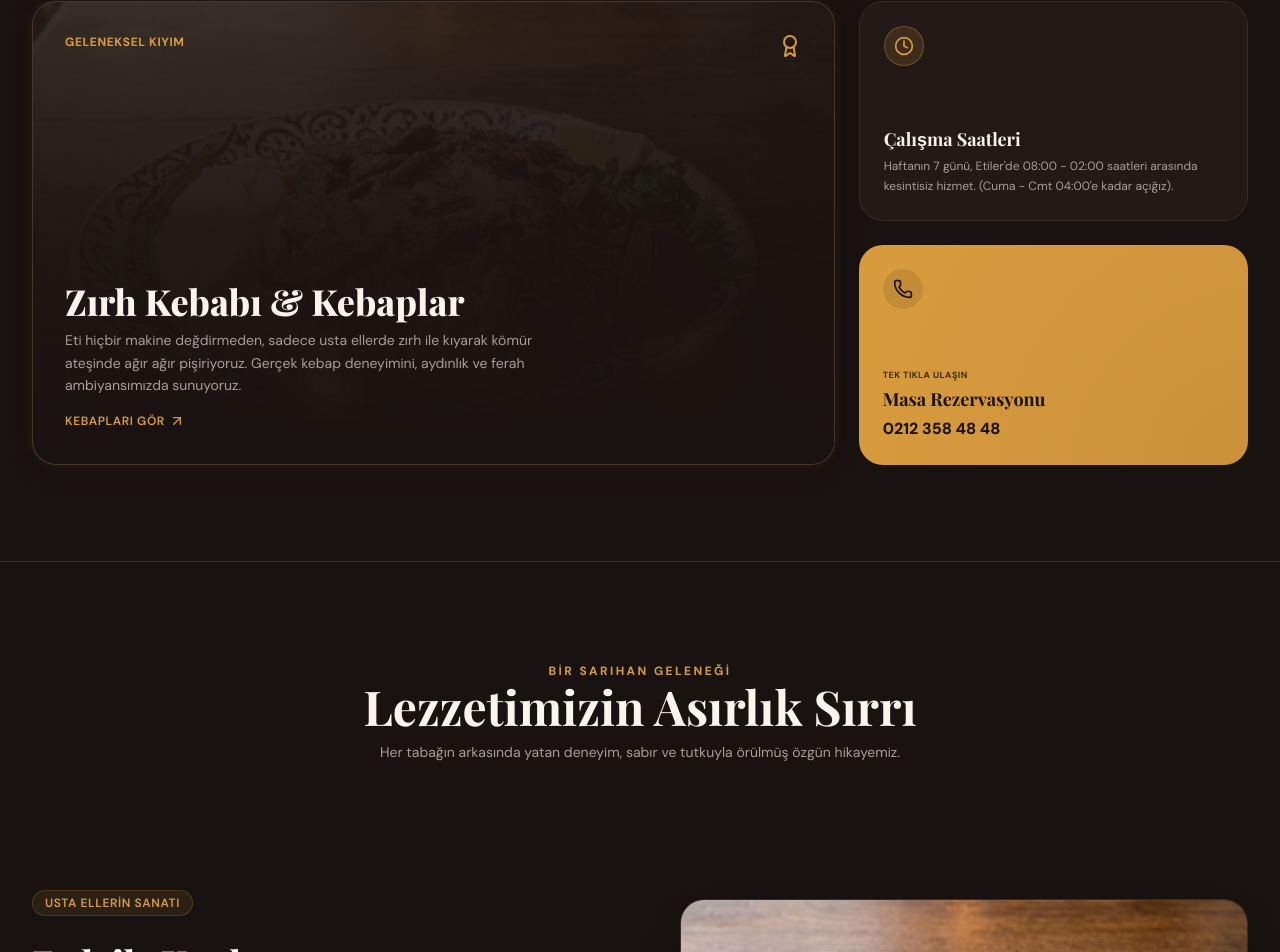
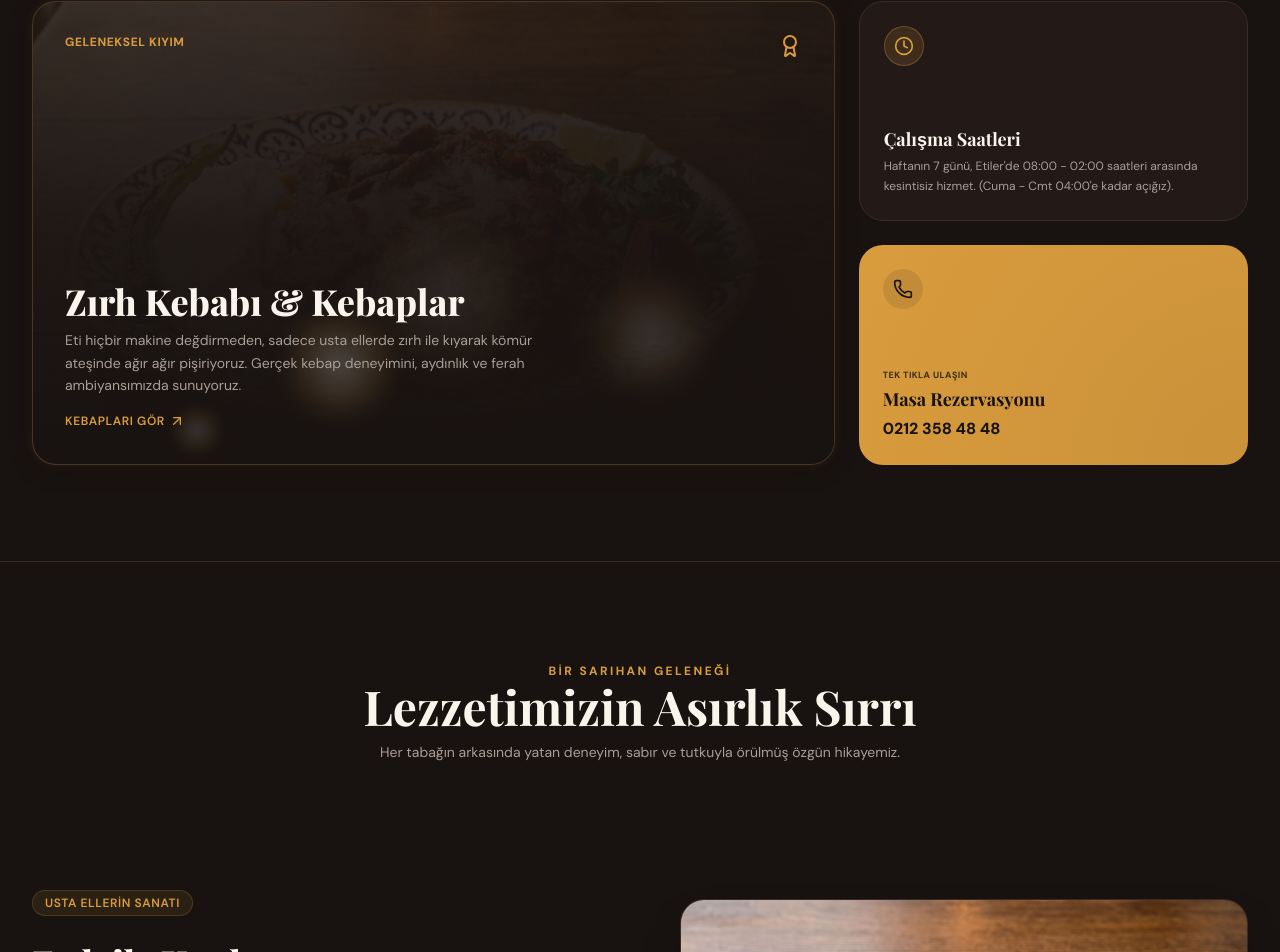
Before and after one commit to gunesmyasin60-debug/sarihan-gusto, a Next.js app: page / in a window 1280 px wide. Shown: the part 1120-2072 px from the top of the page. Built offline with nearby package versions, Linux system fonts and the light colour scheme; a web font is replaced by a local one.

Commit message:
fix: make smoke particles highly visible and adjust radial-gradient opacity math for dark backgrounds

```diff
--- a/src/app/globals.css
+++ b/src/app/globals.css
@@ -126,56 +126,56 @@ h1, h2, h3, h4, h5, h6 {
 
 .smoke-particle {
   position: absolute;
-  bottom: -20px;
-  background: radial-gradient(circle, rgba(217, 156, 61, 0.08) 0%, rgba(217, 156, 61, 0.02) 50%, transparent 70%);
+  bottom: -25px;
+  background: radial-gradient(circle, rgba(245, 240, 230, 0.35) 0%, rgba(217, 156, 61, 0.15) 50%, transparent 70%);
   border-radius: 50%;
-  filter: blur(8px);
+  filter: blur(6px);
   opacity: 0;
-  animation: rise-and-fade 7s infinite ease-out;
+  animation: rise-and-fade 6.5s infinite ease-out;
 }
 
 .smoke-particle-1 {
   left: 15%;
   animation-delay: 0s;
-  width: 70px;
-  height: 70px;
+  width: 80px;
+  height: 80px;
 }
 .smoke-particle-2 {
   left: 45%;
-  animation-delay: 1.8s;
-  width: 100px;
-  height: 100px;
-  animation-duration: 9s;
+  animation-delay: 1.5s;
+  width: 110px;
+  height: 110px;
+  animation-duration: 8s;
 }
 .smoke-particle-3 {
-  left: 75%;
-  animation-delay: 3.5s;
-  width: 80px;
-  height: 80px;
-  animation-duration: 8s;
+  left: 70%;
+  animation-delay: 3s;
+  width: 90px;
+  height: 90px;
+  animation-duration: 7s;
 }
 .smoke-particle-4 {
   left: 30%;
-  animation-delay: 5.2s;
-  width: 90px;
-  height: 90px;
-  animation-duration: 7.5s;
+  animation-delay: 4.8s;
+  width: 100px;
+  height: 100px;
+  animation-duration: 6.5s;
 }
 
 @keyframes rise-and-fade {
   0% {
-    transform: translateY(0) scale(0.6) rotate(0deg);
+    transform: translateY(0) scale(0.5) rotate(0deg);
     opacity: 0;
   }
-  15% {
-    opacity: 0.45;
+  20% {
+    opacity: 0.85;
   }
   50% {
-    transform: translateY(-90px) translateX(15px) scale(1.3) rotate(45deg);
-    opacity: 0.25;
+    transform: translateY(-90px) translateX(20px) scale(1.3) rotate(45deg);
+    opacity: 0.5;
   }
   100% {
-    transform: translateY(-200px) translateX(-15px) scale(1.9) rotate(90deg);
+    transform: translateY(-190px) translateX(-20px) scale(1.8) rotate(90deg);
     opacity: 0;
   }
 }
```
